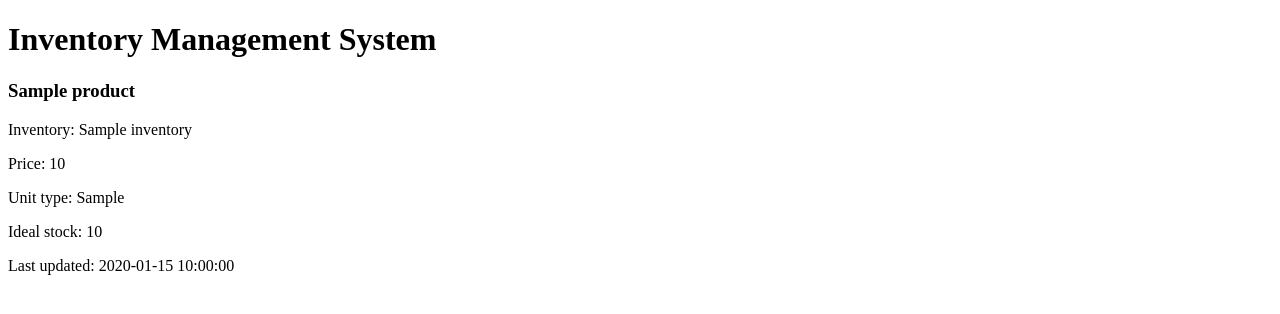
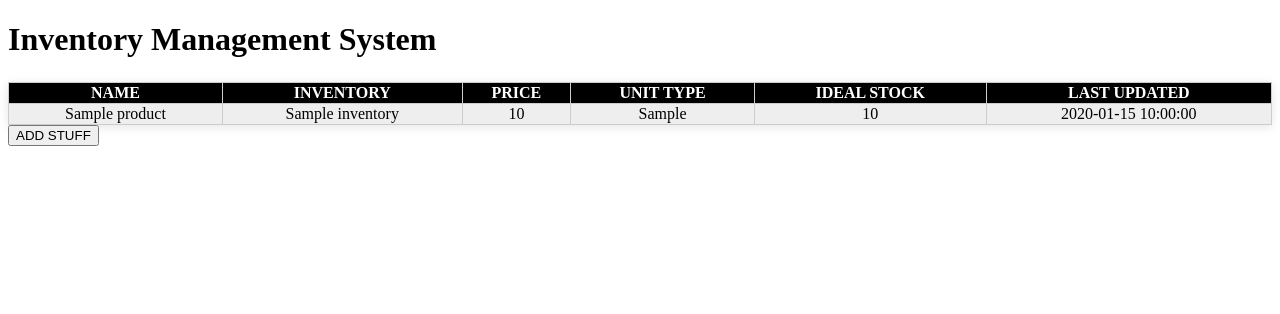
Before and after one commit to emmalbergman/repo1, a Flask app: template templates/index.html in a window 1280 px wide. Shown: the top 314 px of the page. Run offline with Flask 3, Linux system fonts and the light colour scheme; the template is opened without the code that fills it: most values are stand-ins (such as "Sample title", 1, 10 or a date in 2020).

Commit message:
update table, add button with htmx, changed structure for flask

```diff
--- a/app.py
+++ b/app.py
@@ -21,13 +21,29 @@ def _db_close(exc):
     if not db.is_closed():
         db.close()
 
-@app.get("/")
+#NOTE: my IDE made me do it this way , can change to app.get if broken
+@app.route("/", methods=["GET"])
 def home():
     products = Product.all()
     return render_template("index.html", product_list = products)
 
+#Simple add, just adds stuff + 1 works with htmx
+#TODO: make this a form
+@app.route("/add", methods=["POST"])
+def add():
+    products = Product.all()
+    count = len(products)
+    stuff = "stuff" + str(count)
+    Product.add_product(stuff, 5, 5.00, "piles", 0, "")
+
+    return redirect("/")
+
+
+
+
 if __name__ == '__main__':
     #TODO: disable debug mode when we are done developing
     Product.add_product("shampoo", 5, 5.00,"bottles", 10, "")
+    Product.add_product("stuff", 5, 5.00, "piles", 0, "")
     #Product.delete_product("shampoo")
     app.run(port=5000, debug=True)
--- a/templates/index.html
+++ b/templates/index.html
@@ -1,18 +1,64 @@
 <!DOCTYPE html>
 <html lang="en">
 <head>
+    <!-- HTMX CDN -->
+    <script src="https://unpkg.com/htmx.org@2.0.4" integrity="sha384-HGfztofotfshcF7+8n44JQL2oJmowVChPTg48S+jvZoztPfvwD79OC/LTtG6dMp+" crossorigin="anonymous"></script>
     <meta charset="UTF-8">
     <meta name="viewport" content="width=device-width, initial-scale=1.0">
     <title>HRDC Inventory Management System</title>
 </head>
 <body>
     <h1>Inventory Management System</h1>
+    <style>
+        table {
+    width: 100%;
+    border-collapse: collapse;
+    margin-top: 24px;
+    box-shadow: 0 2px 10px rgba(0, 0, 0, 0.1);
+}
+
+th, td {
+    padding: $half-spacing-unit;
+    text-align: center;
+    border: 1px solid #CCCCCC;
+}
+
+th {
+    background: black;
+    color: white;
+    text-transform: uppercase;
+    font-weight: 700;
+}
+
+tr:nth-child(even) {
+    background: #EEEEEE;
+}
+    </style>
+    <table>
+        <tr>
+            <th>Name</th>
+            <th>Inventory</th>
+            <th>Price</th>
+            <th>Unit Type</th>
+            <th>Ideal Stock</th>
+            <th>Last Updated</th>
+        </tr>
     {% for product in product_list %}
-        <h3>{{ product.product_name }} </h3>
-        <p>Inventory: {{ product.inventory }}</p>
-        <p>Price: {{ product.price }}</p>
-        <p>Unit type: {{ product.unit_type }}</p>
-        <p>Ideal stock: {{ product.ideal_stock }}</p>
-        <p>Last updated: {{ product.last_updated }}</p>
+    <tr>
+        <td>{{ product.product_name }} </td>
+        <td>{{ product.inventory }}</td>
+        <td>{{ product.price }}</td>
+        <td>{{ product.unit_type }}</td>
+        <td>{{ product.ideal_stock }}</td>
+        <td>{{ product.last_updated }}</td>
+    </tr>
     {% endfor %}
+    </table>
+    <button hx-post="/add"
+    hx-trigger="click"
+    hx-target="body"
+    hx-swap="outerHTML">
+    ADD STUFF
+</button>
+</body>
 </html>
```
Also changed, not shown: src/__init__.py (added), src/model/__init__.py (added).
